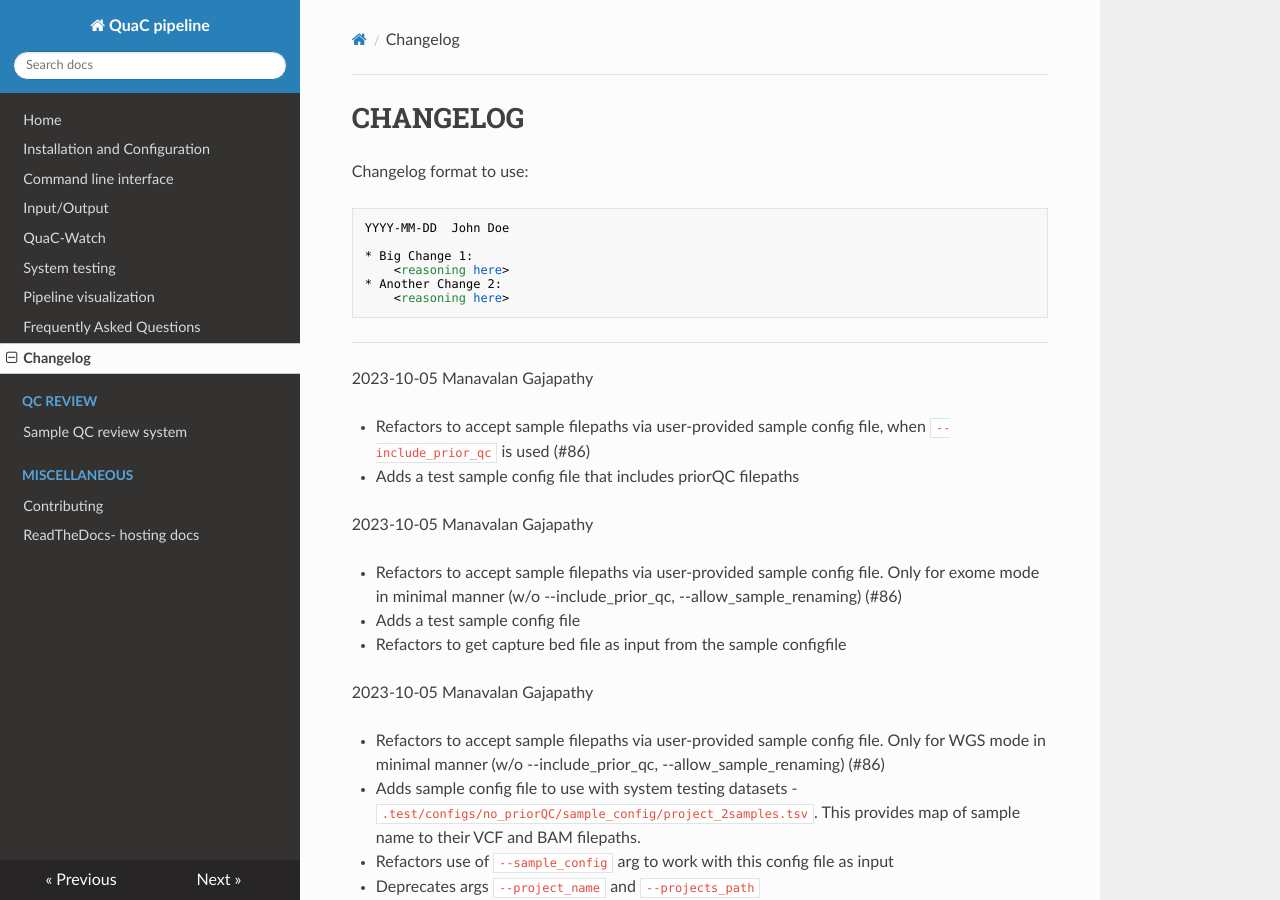
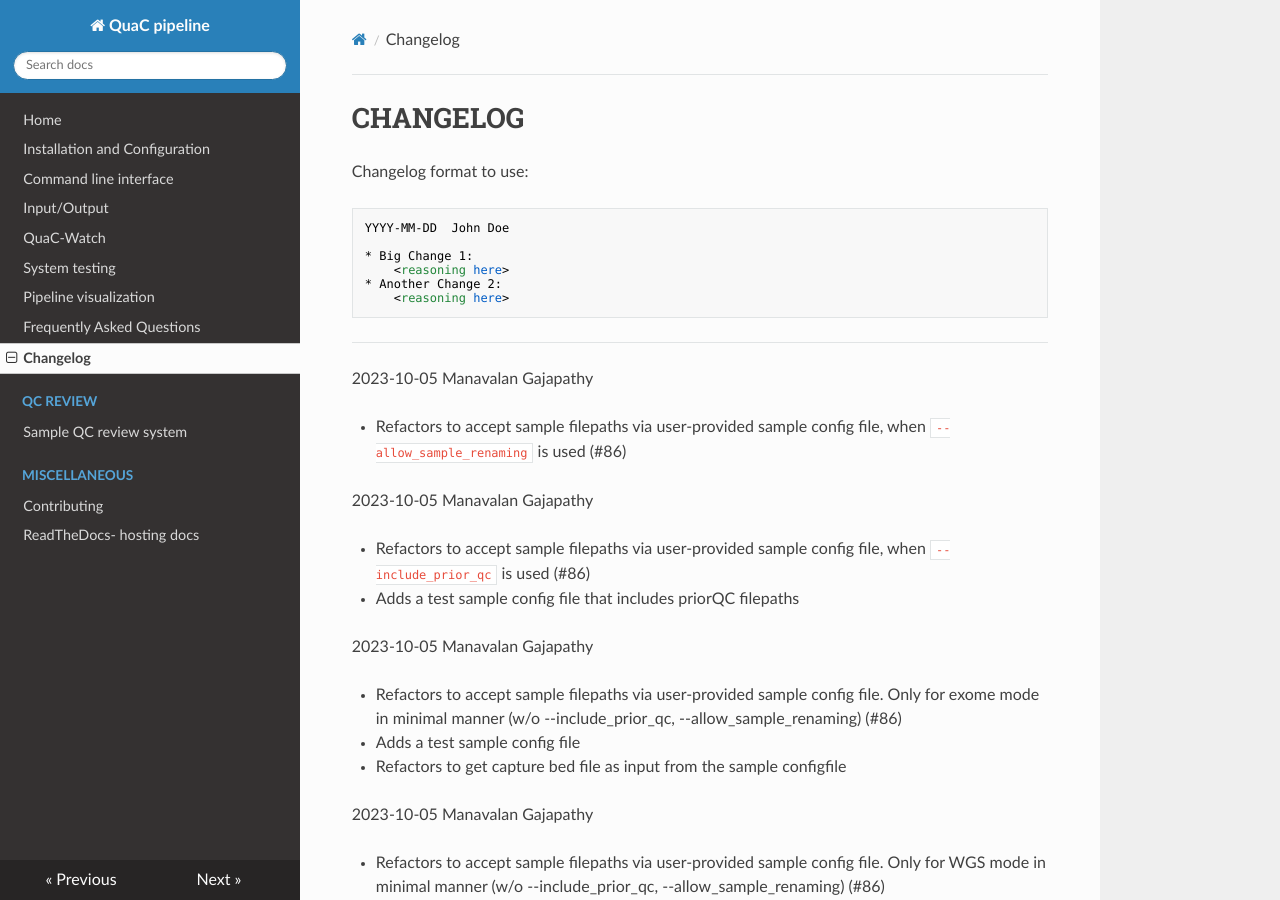
Before and after one commit to uab-cgds-worthey/quac, an MkDocs documentation site: the page built from docs/Changelog.md, in a window 1280 px wide and 900 px high. Built offline with MkDocs 1.6.1, drawn with Linux system fonts in a browser that asks for light colours; nearby versions of some CDN libraries.

Commit message:
updates changelog

````diff
--- a/docs/Changelog.md
+++ b/docs/Changelog.md
@@ -11,6 +11,10 @@
     <reasoning here>
 ```
 ---
+
+2023-10-05  Manavalan Gajapathy
+
+* Refactors to accept sample filepaths via user-provided sample config file, when `--allow_sample_renaming` is used (#86)
 
 2023-10-05  Manavalan Gajapathy
 
````
